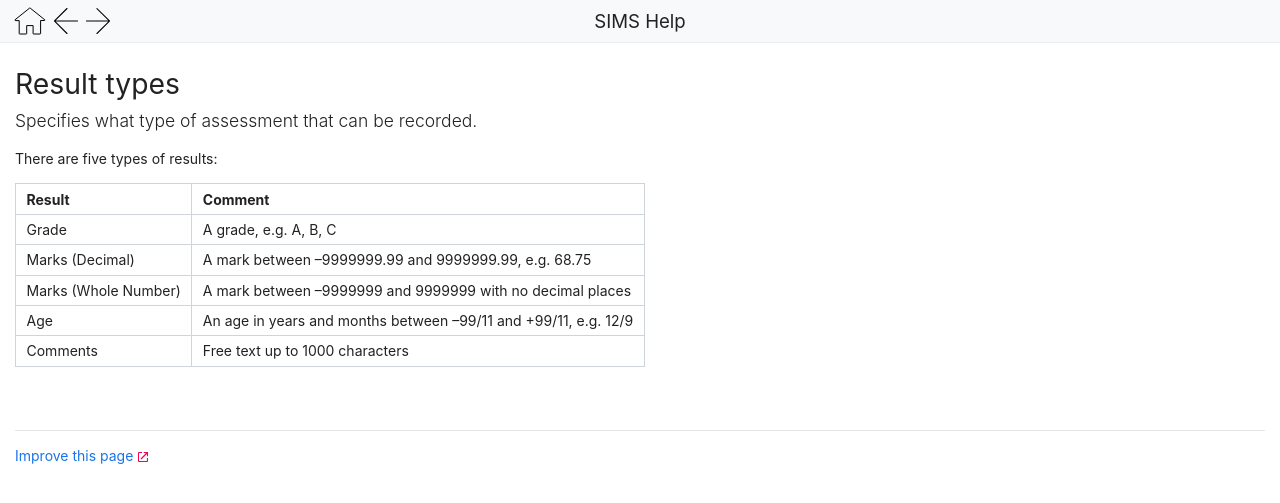
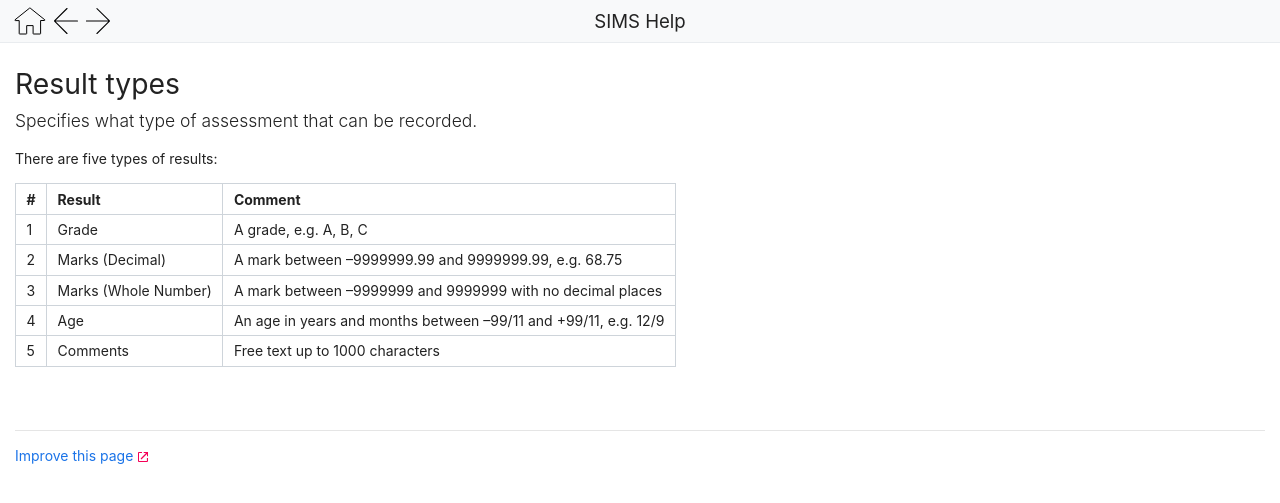
Before and after one commit to TrautsNottus/trautsnottus.github.io, a Jekyll site: the page built from _docs/classteacher/assessment/result-types.md, in a window 1280 px wide. Shown: the top 503 px of the page. Built offline with Jekyll 4.4.1, drawn with Linux system fonts in a browser that asks for light colours; nearby versions of some CDN libraries.

Commit message:
result types

```diff
--- a/_docs/classteacher/assessment/result-types.md
+++ b/_docs/classteacher/assessment/result-types.md
@@ -9,10 +9,10 @@ Specifies what type of assessment that can be recorded.
 
 There are five types of results:
 
-| Result               | Comment                                                         |
-| -------------------- | --------------------------------------------------------------- |
-| Grade                | A grade, e.g. A, B, C                                           |
-| Marks (Decimal)      | A mark between –9999999.99 and 9999999.99, e.g. 68.75           |
-| Marks (Whole Number) | A mark between –9999999 and 9999999 with no decimal places      |
-| Age                  | An age in years and months between –99/11 and +99/11, e.g. 12/9 |
-| Comments             | Free text up to 1000 characters                                 |
+|#| Result | Comment |
+| | -------------------- | --------------------------------------------------------------- |
+|1| Grade | A grade, e.g. A, B, C |
+|2| Marks (Decimal) | A mark between –9999999.99 and 9999999.99, e.g. 68.75 |
+|3| Marks (Whole Number) | A mark between –9999999 and 9999999 with no decimal places |
+|4| Age | An age in years and months between –99/11 and +99/11, e.g. 12/9 |
+|5| Comments | Free text up to 1000 characters |
```
Also changed, not shown: _docs/classteacher/assessment/index.md (+7 -1 lines).
